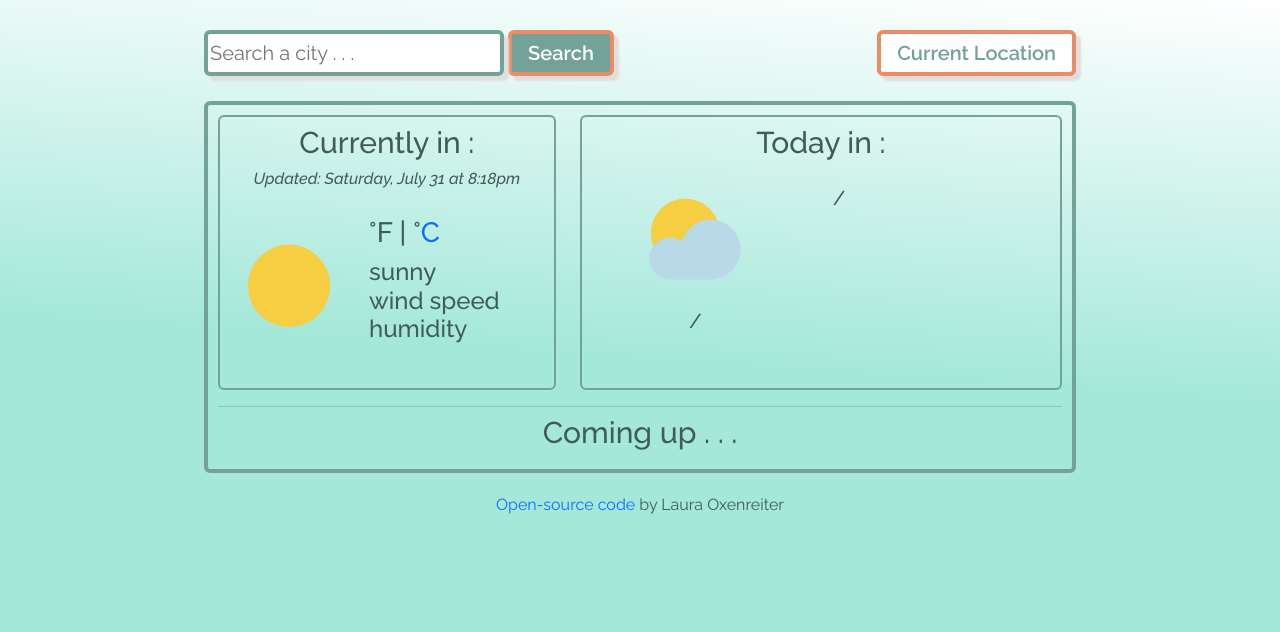
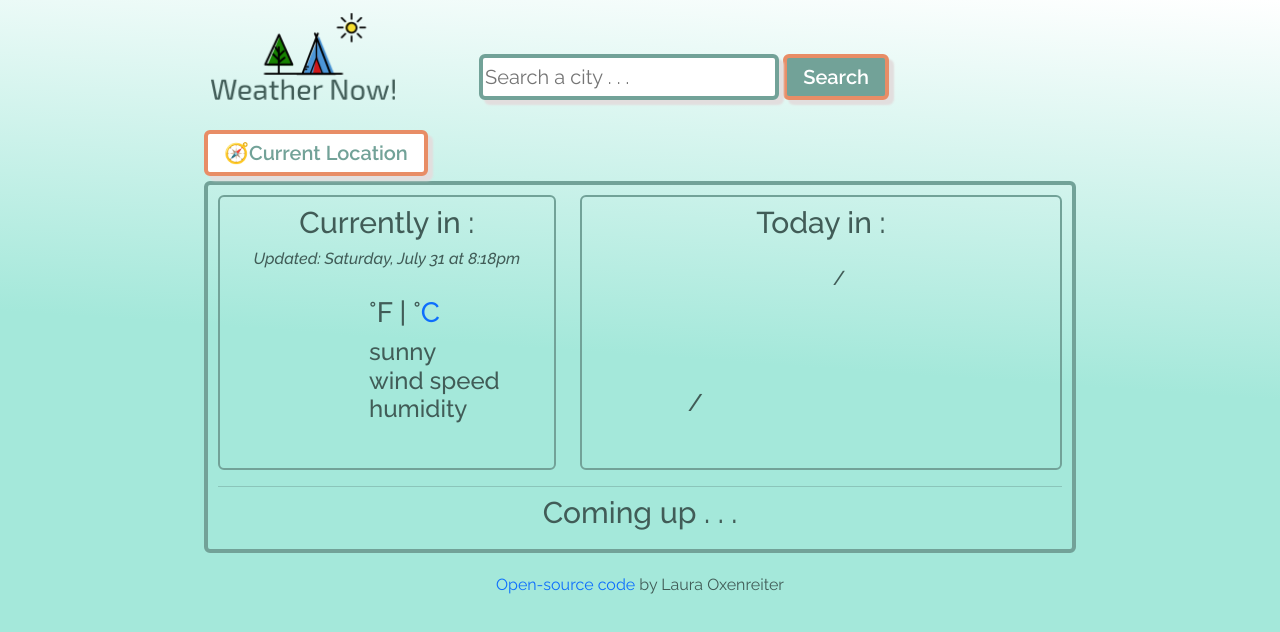
Before and after one commit to oxenreiterlm/weather-now, a plain HTML site: page index.html in a window 1280 px wide. Drawn offline with nearby package versions, Linux system fonts and the light colour scheme.

Commit message:
Added logo, adjusted formatting

```diff
--- a/index.html
+++ b/index.html
@@ -4,7 +4,7 @@
     <meta charset="UTF-8" />
     <meta http-equiv="X-UA-Compatible" content="IE=edge" />
     <meta name="viewport" content="width=device-width, initial-scale=1.0" />
-    <title>Weather Now</title>
+    <title>Weather Now!</title>
     <link
       href="https://cdn.jsdelivr.net/npm/bootstrap@5.0.2/dist/css/bootstrap.min.css"
       rel="stylesheet"
@@ -23,7 +23,7 @@
   <body>
     <div class="container">
       <div class="heading">
-        <form id="search">
+        <form id="search"><img class="logo" src="media/weatherNowLogo.png" alt="Weather Now Logo">
           <input
             class="citySearch"
             type="text"
@@ -33,7 +33,7 @@
             id="input-city"
           />
           <button class="search">Search</button>
-          <button class="currentLoc">Current Location</button>
+          <button class="currentLoc">🧭Current Location</button>
         </form>
       </div>
 
@@ -47,8 +47,6 @@
                 <div class="row align-items-start">
                   <div class="col-sm-5 ">
                     <img
-                      src="media/sunny_icon.svg"
-                      alt="sunny"
                       id = "current-weather-icon"
                       class="currentIcon"
                     />
@@ -74,13 +72,9 @@
                 </div>
                 <div class="row align-items-start">
                   <div class="col">
-                    <img
-                      src="media/partly_cloudy_icon.svg"
-                      alt="partly cloudy"
-                      class="todayIcon"
-                    />
-                    <h4 class="weatherToday"><span class="todayHighTemp"></span>
-                      /<span class = "todayLowTemp"></span>
+                    <img class="todayIcon" />
+                    <h4 class="weatherToday"><span class="todayHighTemp">/</span>
+                      <span class = "todayLowTemp"></span>
                       <div class="todayDailyDesc"></div>
                     </h4>
                   </div>
--- a/src/style.css
+++ b/src/style.css
@@ -20,6 +20,7 @@ body {
   position: relative;
   top: 25px;
 }
+
 .citySearch {
   border-radius: 20px;
   font-size: 20px;
@@ -43,6 +44,13 @@ button {
 button:hover {
   opacity: 65%;
 }
+.logo {
+  height: 100px;
+  margin-right: 70px;
+  left: 50%;
+  top: 50%;
+  transform: translate(0, -25%);
+}
 
 .search {
   background-color: #72a298;
@@ -56,13 +64,13 @@ button:hover {
   border-style: solid;
   border: #849299;
   border-width: 6px;
-  float: right;
+  margin-right: 0;
   box-shadow: 5px 5px 2px #e2dede;
   border: 4px solid #e88d66;
 }
 
 .mainSection {
-  margin-top: 50px;
+  margin-top: 30px;
   margin-bottom: 20px;
   border-style: solid;
   border-color: #72a298;
@@ -93,7 +101,7 @@ h6 {
 .weatherToday {
   text-align: center;
   font-weight: 500;
-  font-size: 20px;
+  font-size: 24px;
 }
 
 .card-body {
@@ -130,6 +138,9 @@ a {
   display: block;
   margin: 0 auto;
   text-align: center;
+}
+.todayLowTemp {
+  opacity: 70%;
 }
 .willItRain {
   padding-top: 13px;
```
Also changed, not shown: media/weatherNowLogo.png (added).
